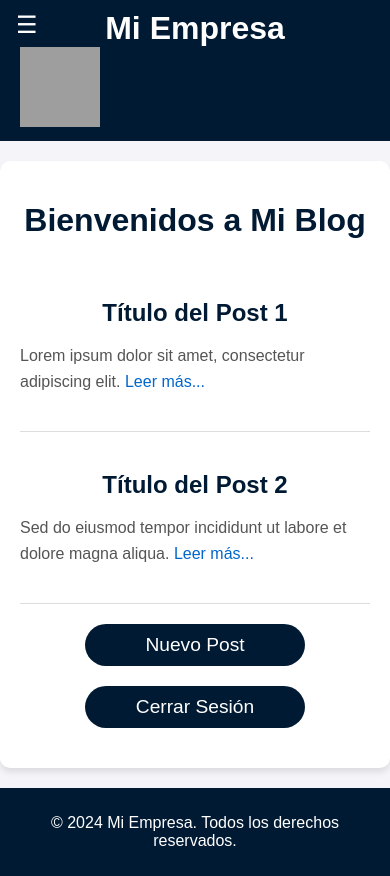
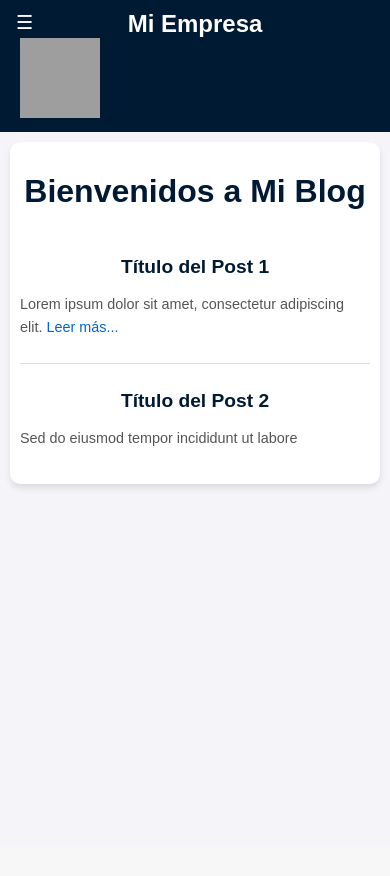
Before and after one commit to Sebvstian/blog, a Django app: a page that uses templates/_base.html in a window 390 px wide. After the commit the page ends 489 px from the top, so only its background shows below. Run offline with Django 5.2, Linux system fonts and the light colour scheme; data comes from the database, SQL or seed files in the repository; grey boxes are pictures that could not be loaded.

Commit message:
responsive/update1

```diff
--- a/templates/_base.html
+++ b/templates/_base.html
@@ -11,13 +11,13 @@
             font-family: 'Arial', sans-serif;
             margin: 0;
             padding: 0;
-            background-color: #f4f4f9;
+            background-color: #f4f4f9; /* Fondo suave */
             color: #333;
         }
 
         /* Navbar personalizada */
         .custom-navbar {
-            background-color: #001a33;
+            background-color: #001a33; /* Azul más oscuro */
             padding: 10px 20px;
             position: relative;
         }
@@ -194,6 +194,38 @@
             background-color: #003366;
         }
 
+        /* Estilos responsive */
+        @media (max-width: 768px) {
+            .custom-navbar .navbar-collapse {
+                width: 100%;
+                left: 0;
+            }
+            .container {
+                padding: 10px;
+                margin: 10px;
+            }
+            .new-post-btn, .logout-btn {
+                width: 100%;
+            }
+            .post {
+                padding: 10px 0;
+            }
+        }
+
+        @media (max-width: 576px) {
+            .custom-navbar .navbar-brand {
+                font-size: 1.5rem;
+            }
+            .custom-navbar .navbar-toggler {
+                font-size: 1.2rem;
+            }
+            .post-title {
+                font-size: 1.2rem;
+            }
+            .post-content {
+                font-size: 0.9rem;
+            }
+        }
     </style>
     <script>
         document.addEventListener("DOMContentLoaded", function() {
@@ -212,20 +244,16 @@
                 collapse.classList.remove("show");
             });
 
-            if (newPostBtn) {
             newPostBtn.addEventListener("click", function(e) {
                 e.preventDefault();
                 newPostForm.style.display = newPostForm.style.display === "none" ? "block" : "none";
             });
-            }
 
-            if (logoutBtn) {
             logoutBtn.addEventListener("click", function(e) {
                 e.preventDefault();
                 alert("Has cerrado sesión correctamente.");
                 window.location.href = "logout.html";
             });
-            }
         });
     </script>
 </head>
@@ -264,23 +292,4 @@
 
         <div class="post">
             <h2 class="post-title">Título del Post 2</h2>
-            <p class="post-content">Sed do eiusmod tempor incididunt ut labore et dolore magna aliqua. <a href="#">Leer más...</a></p>
-        </div>
-
-        <a href="#" class="new-post-btn">Nuevo Post</a>
-
-        <form class="new-post-form">
-            <input type="text" placeholder="Título del Post" required>
-            <textarea placeholder="Contenido del Post" rows="5" required></textarea>
-            <button type="submit">Publicar</button>
-
-        </form>
-
-        <a href="#" class="logout-btn">Cerrar Sesión</a>
-    </div>
-
-    <footer>
-        <p>&copy; 2024 Mi Empresa. Todos los derechos reservados.</p>
-    </footer>
-</body>
-</html>
+            <p class="post-content">Sed do eiusmod tempor incididunt ut labore
```
Lines whose indentation alone changed are shown as unchanged.
